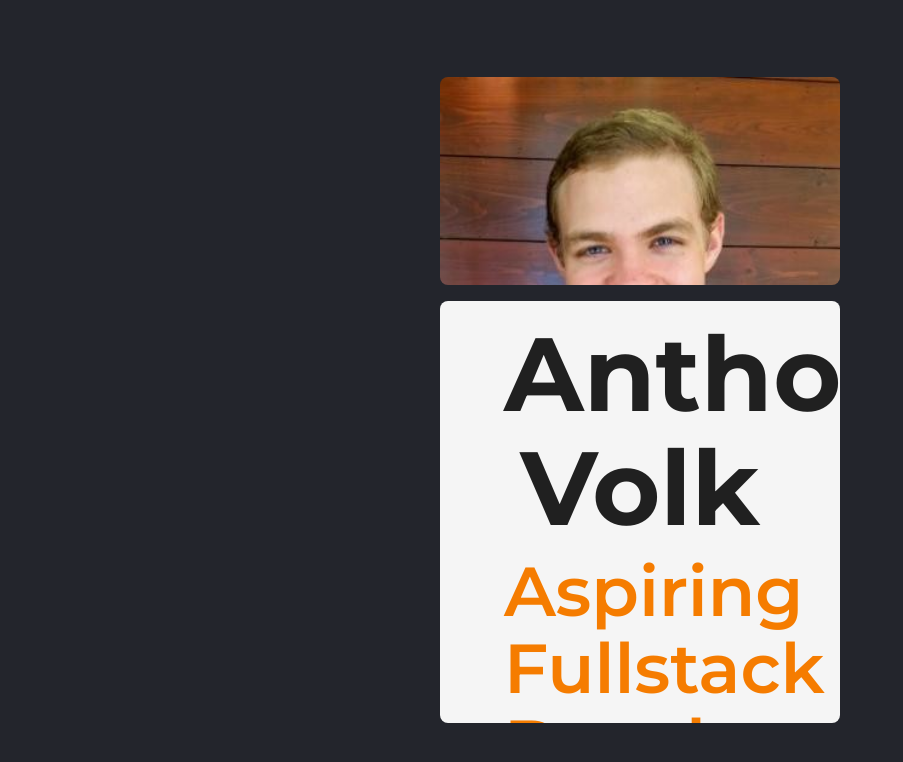
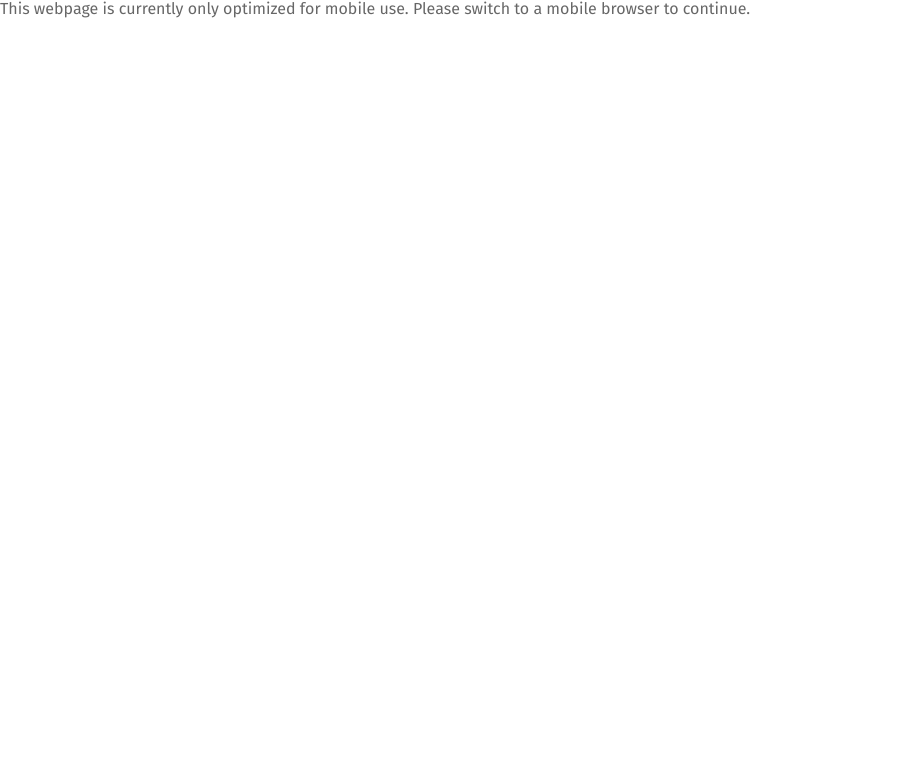
Before and after one commit to anth-volk/business-card, a React (Create React App) app: page / in a window 1280 px wide. Shown: the top 762 px of the page, without its empty margins (0-903 px from the left). Built offline with nearby package versions, Linux system fonts and the light colour scheme.

Commit message:
First steps toward horizontal device orientation

```diff
--- a/src/App.css
+++ b/src/App.css
@@ -118,9 +118,9 @@
     height: 100vh;
     width: 100vw;
     background-color: var(--background-color);
-    display: flex;
-    flex-direction: column;
-    justify-content: center;
+    display: grid;
+    grid-template-rows: 3fr 7fr;
+    justify-items: center;
     align-items: center;
     gap: 2vh;
     padding: 6vw;
@@ -128,13 +128,12 @@
 
   .ImageContainer,
   .InfoContainer {
-    width: 100%;
+    height: 100%;
     max-width: var(--app-max-width);
     border-radius: 8px;
   }
 
   .ImageContainer {
-    height: 33%;
     width: 60%;
     overflow: hidden;
     transition: filter 400ms linear;
@@ -145,7 +144,7 @@
   }
 
   .InfoContainer {
-    height: 67%;
+    width: 100%;
     padding: 2vh 5vw;
     background-color: var(--l1-color);
     overflow: scroll;
@@ -334,3 +333,51 @@
       scroll-behavior: auto !important;
     }
   }
+
+  @media screen and (min-width: 601px) {
+    :root {
+      --p-size: calc (8px + (16 - 8) * ((100vw - 601px) / (991 - 601)));
+      --app-max-width: 900px;
+    }
+
+    i {
+      vertical-align: baseline;
+    }
+
+    .App {
+      display: grid;
+      grid-template: 1fr / 1fr 3fr;
+      padding: 6vh;
+    }
+
+    .ImageContainer {
+      height: 60%;
+      width: 100%;
+    }
+
+    .InfoContainer {
+      height: 100%;
+      width: 100%;
+      padding: 4vh 2vw;
+    }
+
+    .InfoBody {
+      padding-top: 0.25rem;
+    }
+
+    .ButtonWrapper {
+      grid-template: 1fr / 1fr 1fr 1fr;
+    }
+
+    .ButtonVCF {
+      grid-column: inherit;
+    }
+
+    .ButtonFooter {
+      font-size: calc(5 * var(--p-size));
+    }
+
+    i {
+      font-size: calc(1.75 * var(--p-size));
+    }
+  }
--- a/src/App.js
+++ b/src/App.js
@@ -10,6 +10,7 @@ function App() {
 
   const [isDarkMode, setIsDarkMode] = useState(false);
   const [isSettingsOpen, setIsSettingsOpen] = useState(false);
+  const [deviceWidth, setDeviceWidth] = useState(window.innerWidth);
 
   function displaySettings() {
     setIsSettingsOpen(prevState => !prevState);
@@ -19,7 +20,21 @@ function App() {
     setIsDarkMode(prevState => !prevState);
   };
 
+  window.addEventListener("resize", () => {
+    setDeviceWidth(window.innerWidth);
+  });
 
+  // If user using large device, like desktop,
+  // indicate that website not available
+  if (deviceWidth > 991) {
+    return (
+      <main>
+        <p>This webpage is currently only optimized for mobile use. Please switch to a mobile browser to continue.</p>
+      </main>
+    );
+  }
+
+  else {
     return (
       <main className={`App ${isDarkMode ? "darkMode" : ""}`}>
         <section className={`ImageContainer ${isSettingsOpen ? "blurred" : ""}`}>
@@ -67,4 +82,6 @@ function App() {
     );
   }
 
+}
+
 export default App;
```
Lines whose indentation alone changed are shown as unchanged.
